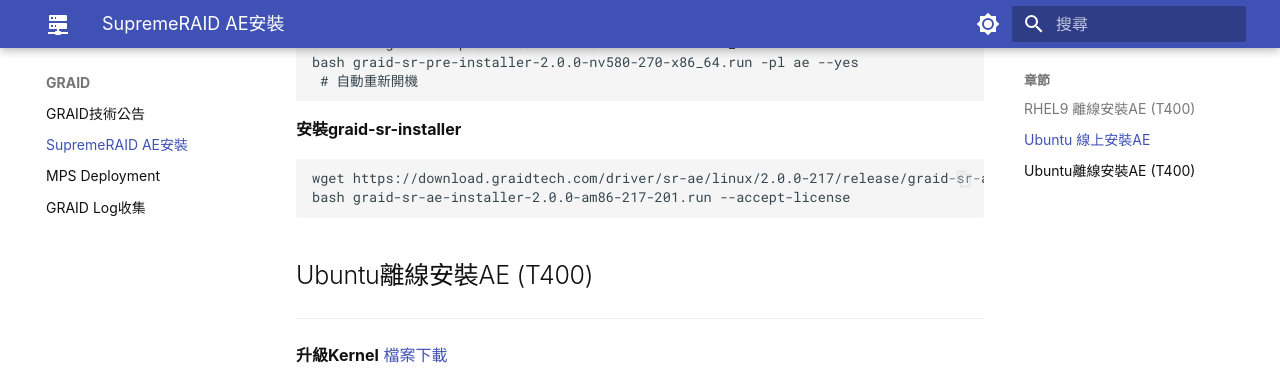
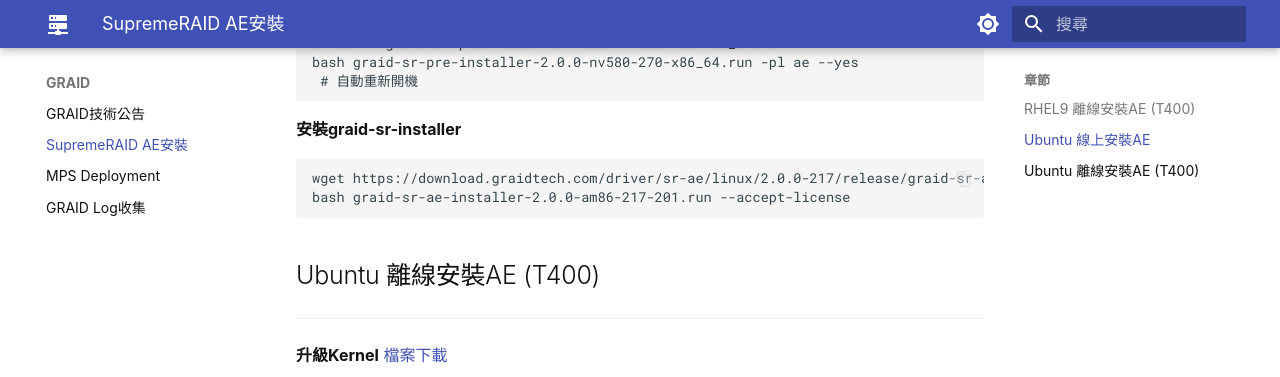
Before and after one commit to Andy0583/Metaage, an MkDocs documentation site: the page built from docs/graid/aeinstall.md, in a window 1280 px wide and 900 px high, scrolled down 1323 px. Shown: the top 377 px of the window. Built offline with MkDocs 1.6.1 and Material for MkDocs 9.7.7, drawn with Linux system fonts in a browser that asks for light colours.

````diff
--- a/docs/graid/aeinstall.md
+++ b/docs/graid/aeinstall.md
@@ -61,7 +61,7 @@ wget https://download.graidtech.com/driver/sr-ae/linux/2.0.0-217/release/graid-s
 bash graid-sr-ae-installer-2.0.0-am86-217-201.run --accept-license
 ```
 
-## Ubuntu離線安裝AE (T400)
+## Ubuntu 離線安裝AE (T400)
 ---
 **升級Kernel**
 [檔案下載](https://dtimis-my.sharepoint.com/:u:/g/personal/andyhsu_ginnet_com_tw/IQBeTbQAYhQaRKmG5tbCWPijAXjz8T7m5lLUqf7Fgj9lM1I?e=GbNiNC)
````
